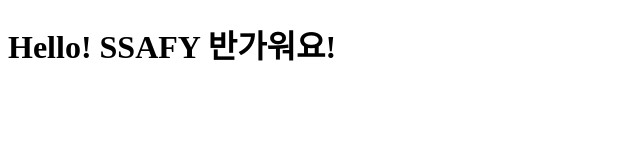
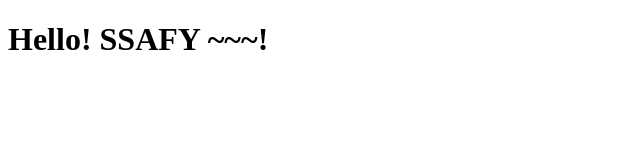
Before and after one commit to zofht2549/FrontStudy, a plain HTML site: page index.html in a window 1280 px wide. Shown: the whole page, without its empty margins (0-640 px from the left). Drawn offline with Linux system fonts and the light colour scheme.

Commit message:
Update index.html

```diff
--- a/index.html
+++ b/index.html
@@ -5,6 +5,6 @@
         <title>Hello! SSAFY</title>
     </head>
     <body>
-        <h1>Hello! SSAFY 반가워요!</h1>
+        <h1>Hello! SSAFY ~~~!</h1>
     </body>
 </html>
```
